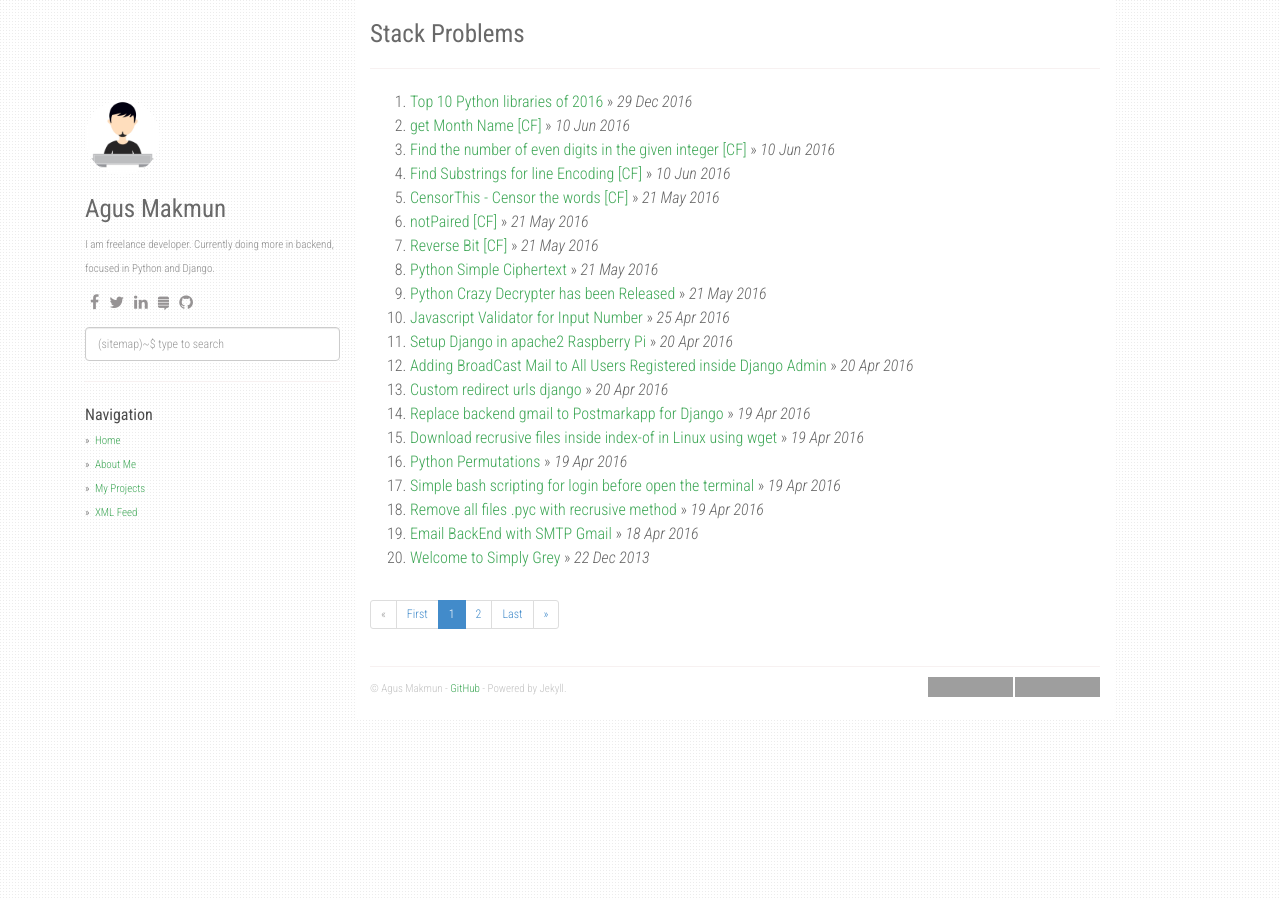
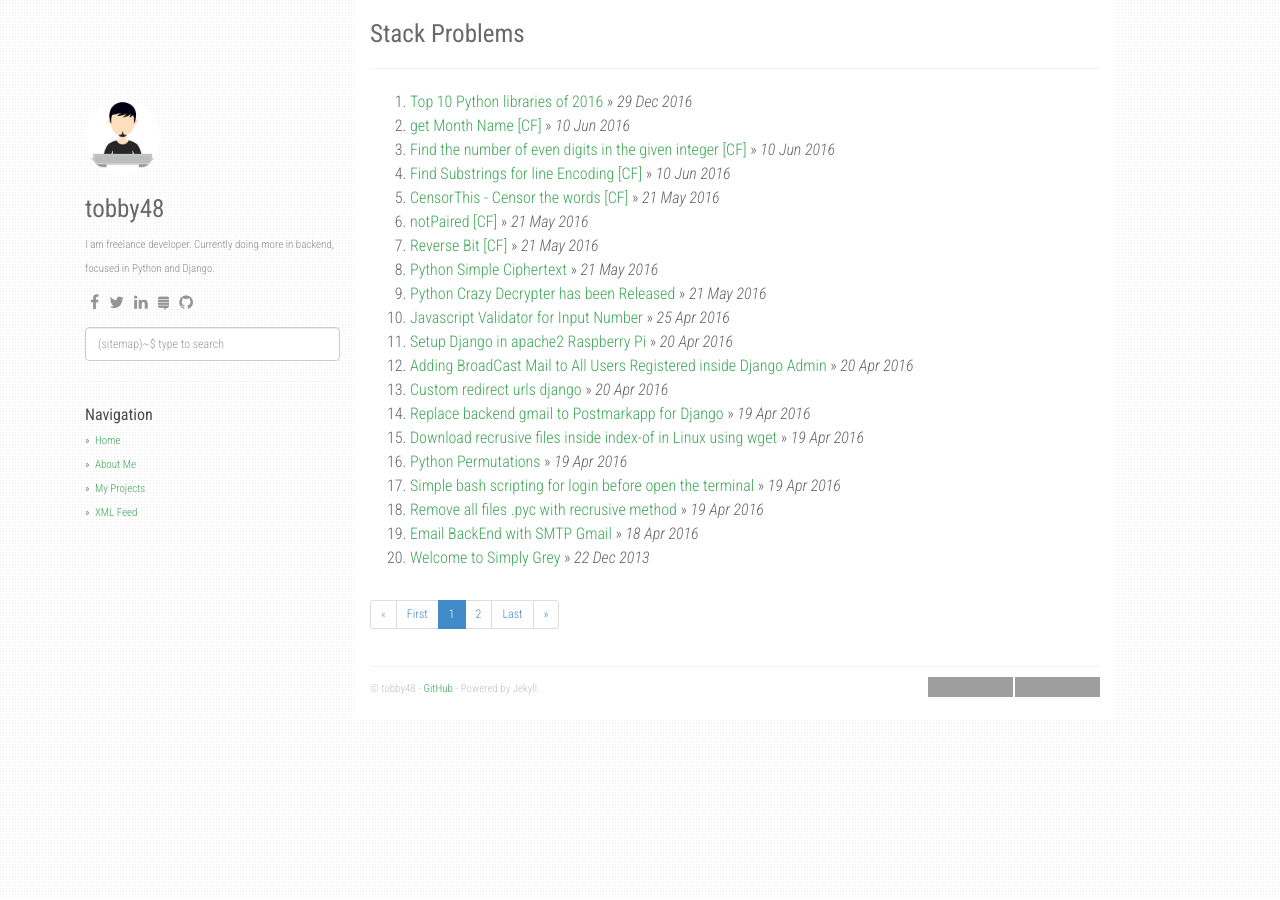
Before and after one commit to tobby48/tobby48.github.com, a Jekyll site: the page built from index.html, in a window 1280 px wide. Built offline with Jekyll 4.4.1, drawn with Linux system fonts in a browser that asks for light colours; nearby versions of some CDN libraries; the list of posts is cut into pages by our own code; grey boxes are pictures that could not be loaded.

Commit message:
author & url & github url modify

```diff
--- a/_config.yml
+++ b/_config.yml
@@ -1,7 +1,7 @@
 title: Stack Problems
 description: My Personal Stack Problems
-author: Agus Makmun
-github: https://github.com/agusmakmun
+author: tobby48
+github: https://github.com/tobby48
 about: I am freelance developer. Currently doing more in backend, focused in Python and Django.
 disqus_shortname: stackproblems
 google_analytics: UA-XXXXXXXX-Y
@@ -19,16 +19,16 @@ social:
     - icon: fa-facebook
       link: "#"
     - icon: fa-twitter
-      link: "https://twitter.com/agusmakmun6"
+      link: "https://twitter.com/tobby48"
     - icon: fa-linkedin
       link: "https://www.linkedin.com/in/summonagus"
     - icon: fa-stack-exchange
       link: "#"
     - icon: fa-github
-      link: "https://github.com/agusmakmun"
+      link: "https://github.com/tobby48"
 
 share:
-  twitter_username: agusmakmun6
+  twitter_username: tobby48
   fb_appid: 1749788565247320
 
 urls:
@@ -39,7 +39,7 @@ urls:
     - text: XML Feed
       url: /feed.xml
 
-url: "https://agusmakmun.github.io"
+url: "https://tobby48.github.io"
 baseurl: ""
 paginate: 20
 per_page: 20
```
